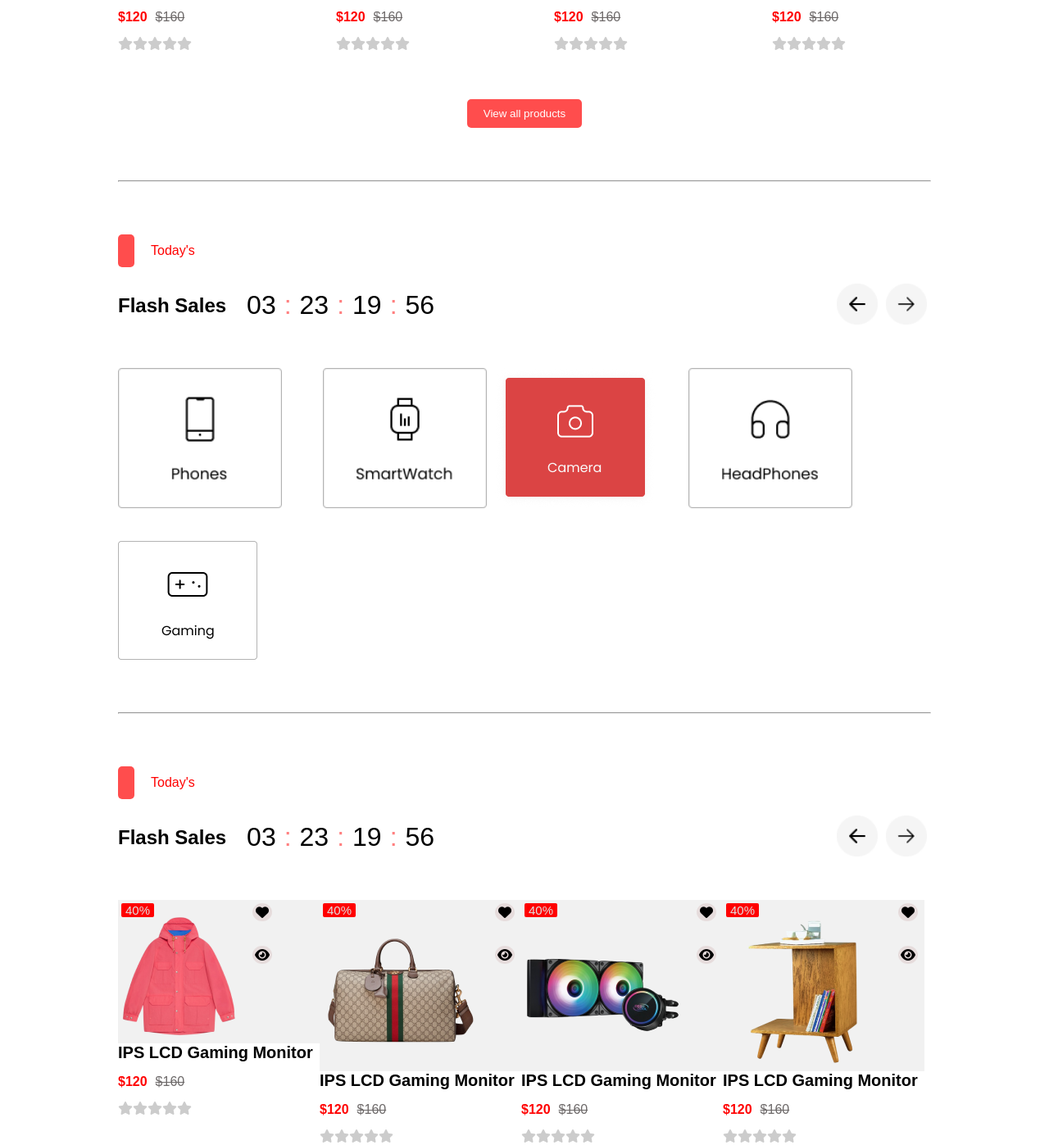
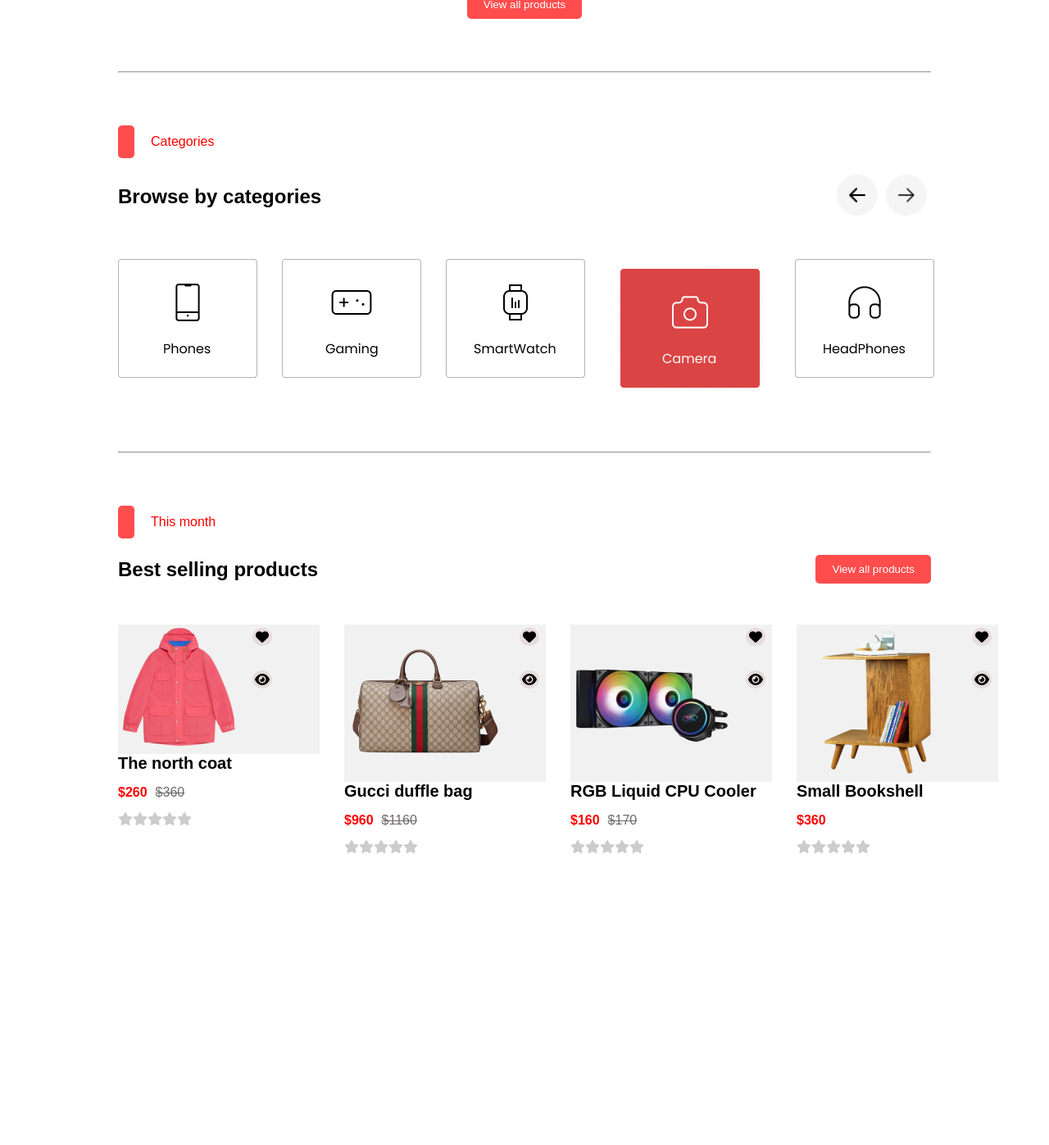
Before and after one commit to honoresh/Exclusive-e-commerce, a plain HTML site: page index.html in a window 1280 px wide. Shown: the part 1312-2709 px from the top of the page at 82% size. After the commit the page ends 2421 px from the top, so only its background shows below. Drawn offline with Linux system fonts and the light colour scheme.

Commit message:
add new upgrades

```diff
--- a/index.html
+++ b/index.html
@@ -70,8 +70,8 @@
         <section class="iphone-home">
           <div class="sidebar">
             <ul>
-              <li><a href="#">Women's Fashion</a></li>
-              <li><a href="#">Men's Fashion</a></li>
+              <span><li><a href="#">Women's Fashion</a></li></span>
+              <span><li><a href="#">Men's Fashion</a></li></span>
               <li><a href="#">Electronics</a></li>
               <li><a href="#">Home & Lifestyle</a></li>
               <li><a href="#">Medicine</a></li>
@@ -173,7 +173,7 @@
                   <div class="parts">
                     <div class="one">
                       <div class="percentage">
-                        <span class="num">40%</span>
+                        <span class="num">-30%</span>
                       </div>
                       <div class="img">
                         <img
@@ -193,8 +193,8 @@
                 <div class="info">
                   <span class="name">AK-900 Wired Keyboard</span>
                   <div class="price">
-                    <span class="amount1">$120</span>
-                    <span class="old-price"><del>$160</del></span>
+                    <span class="amount1">$370</span>
+                    <span class="old-price"><del>$400</del></span>
                   </div>
                   <div class="star-rating">
                     <input type="radio" id="5-stars" name="rating" value="5" />
@@ -215,7 +215,7 @@
                   <div class="parts">
                     <div class="one">
                       <div class="percentage">
-                        <span class="num">40%</span>
+                        <span class="num">-35%</span>
                       </div>
                       <div class="img">
                         <img
@@ -235,8 +235,8 @@
                 <div class="info">
                   <span class="name">IPS LCD Gaming Monitor</span>
                   <div class="price">
-                    <span class="amount1">$120</span>
-                    <span class="old-price"><del>$160</del></span>
+                    <span class="amount1">$960</span>
+                    <span class="old-price"><del>$1160</del></span>
                   </div>
                   <div class="star-rating">
                     <input type="radio" id="5-stars" name="rating" value="5" />
@@ -257,7 +257,7 @@
                   <div class="parts">
                     <div class="one">
                       <div class="percentage">
-                        <span class="num">40%</span>
+                        <span class="num">-25%</span>
                       </div>
                       <div class="img">
                         <img
@@ -277,8 +277,8 @@
                 <div class="info">
                   <span class="name">S-series comfort chair</span>
                   <div class="price">
-                    <span class="amount1">$120</span>
-                    <span class="old-price"><del>$160</del></span>
+                    <span class="amount1">$375</span>
+                    <span class="old-price"><del>$400</del></span>
                   </div>
                   <div class="star-rating">
                     <input type="radio" id="5-stars" name="rating" value="5" />
@@ -304,19 +304,13 @@
         <section class="third">
           <div class="todays">
             <div id="label"></div>
-            <span>Today's</span>
+            <span>Categories</span>
           </div>
 
           <div class="arrows">
             <div class="para">
               <div class="Flash-sales">
-                <h2>Flash Sales</h2>
-              </div>
-              <div id="countdown">
-                <span id="days">03</span><span class="colon">:</span>
-                <span id="hours">23</span><span class="colon">:</span>
-                <span id="minutes">19</span><span class="colon">:</span>
-                <span id="seconds">56</span>
+                <h2>Browse by categories</h2>
               </div>
             </div>
 
@@ -336,62 +330,48 @@
           <div class="cards">
             <div class="card">
               <div class="pics">
-                <div class="parts">
-                  <img src="./assets/Category-Phone.png" alt="" />
-                </div>
-                <div class="parts">
-                  <img src="./assets/com.png" alt="" />
-                </div>
-                <div class="parts">
-                  <img src="./assets/smart watch.png" alt="" />
-                </div>
-                <div class="parts">
-                  <img src="./assets/Cam.png" alt="" />
-                </div>
-                <div class="parts">
-                  <img src="./assets/HPhone.png" alt="" />
-                </div>
-                <div class="parts">
-                  <img src="./assets/Gaming.png" alt="" />
-                </div>
+                <a href="#"
+                  ><div class="parts">
+                    <img src="./assets/Category-Phone.png" alt="" /></div
+                ></a>
+                <a href="#"
+                  ><div class="parts">
+                    <img src="./assets/Gaming.png" alt="" /></div
+                ></a>
+                <a href="#"
+                  ><div class="parts">
+                    <img src="./assets/smart watch.png" alt="" /></div
+                ></a>
+                <a href="#"
+                  ><div class="parts">
+                    <img src="./assets/Cam.png" alt="" /></div
+                ></a>
+                <a href="#"
+                  ><div class="parts">
+                    <img src="./assets/HPhone.png" alt="" /></div
+                ></a>
               </div>
             </div>
-
-            <!--
-
-             Add more card structures here if needed -->
           </div>
         </section>
         <hr />
         <section class="fourth">
           <div class="todays">
             <div id="label"></div>
-            <span>Today's</span>
+            <span>This month</span>
           </div>
 
           <div class="arrows">
             <div class="para">
               <div class="Flash-sales">
-                <h2>Flash Sales</h2>
-              </div>
-              <div id="countdown">
-                <span id="days">03</span><span class="colon">:</span>
-                <span id="hours">23</span><span class="colon">:</span>
-                <span id="minutes">19</span><span class="colon">:</span>
-                <span id="seconds">56</span>
+                <h2>Best selling products</h2>
               </div>
             </div>
 
             <div id="arrows">
-              <button id="left-arrow" class="arrow-button">
-                <img src="./assets/Fill With Left Arrow.png" alt="Left Arrow" />
-              </button>
-              <button id="right-arrow" class="arrow-button">
-                <img
-                  src="./assets/Fill with Right Arrow.png"
-                  alt="Right Arrow"
-                />
-              </button>
+              <div class="more">
+                <button>View all products</button>
+              </div>
             </div>
           </div>
 
@@ -401,9 +381,6 @@
                 <div class="havit">
                   <div class="parts">
                     <div class="one">
-                      <div class="percentage">
-                        <span class="num">40%</span>
-                      </div>
                       <div class="img">
                         <img
                           src="./assets/jacke.png"
@@ -420,10 +397,10 @@
                 </div>
 
                 <div class="info">
-                  <span class="name">IPS LCD Gaming Monitor</span>
+                  <span class="name">The north coat</span>
                   <div class="price">
-                    <span class="amount1">$120</span>
-                    <span class="old-price"><del>$160</del></span>
+                    <span class="amount1">$260</span>
+                    <span class="old-price"><del>$360</del></span>
                   </div>
                   <div class="star-rating">
                     <input type="radio" id="5-stars" name="rating" value="5" />
@@ -443,9 +420,6 @@
                 <div class="havit">
                   <div class="parts">
                     <div class="one">
-                      <div class="percentage">
-                        <span class="num">40%</span>
-                      </div>
                       <div class="img">
                         <img
                           src="./assets/female bag.png"
@@ -462,10 +436,10 @@
                 </div>
 
                 <div class="info">
-                  <span class="name">IPS LCD Gaming Monitor</span>
+                  <span class="name">Gucci duffle bag</span>
                   <div class="price">
-                    <span class="amount1">$120</span>
-                    <span class="old-price"><del>$160</del></span>
+                    <span class="amount1">$960</span>
+                    <span class="old-price"><del>$1160</del></span>
                   </div>
                   <div class="star-rating">
                     <input type="radio" id="5-stars" name="rating" value="5" />
@@ -485,9 +459,6 @@
                 <div class="havit">
                   <div class="parts">
                     <div class="one">
-                      <div class="percentage">
-                        <span class="num">40%</span>
-                      </div>
                       <div class="img">
                         <img
                           src="./assets/speaker1.png"
@@ -504,10 +475,10 @@
                 </div>
 
                 <div class="info">
-                  <span class="name">IPS LCD Gaming Monitor</span>
+                  <span class="name">RGB Liquid CPU Cooler</span>
                   <div class="price">
-                    <span class="amount1">$120</span>
-                    <span class="old-price"><del>$160</del></span>
+                    <span class="amount1">$160</span>
+                    <span class="old-price"><del>$170</del></span>
                   </div>
                   <div class="star-rating">
                     <input type="radio" id="5-stars" name="rating" value="5" />
@@ -523,13 +494,11 @@
                   </div>
                 </div>
               </div>
+
               <div class="card">
                 <div class="havit">
                   <div class="parts">
                     <div class="one">
-                      <div class="percentage">
-                        <span class="num">40%</span>
-                      </div>
                       <div class="img">
                         <img
                           src="./assets/desk.png"
@@ -546,10 +515,9 @@
                 </div>
 
                 <div class="info">
-                  <span class="name">IPS LCD Gaming Monitor</span>
+                  <span class="name">Small Bookshell</span>
                   <div class="price">
-                    <span class="amount1">$120</span>
-                    <span class="old-price"><del>$160</del></span>
+                    <span class="amount1">$360</span>
                   </div>
                   <div class="star-rating">
                     <input type="radio" id="5-stars" name="rating" value="5" />
--- a/style.css
+++ b/style.css
@@ -159,7 +159,6 @@ hr {
   width: 250px;
   background-color: #ffffff;
   padding: 10px;
-  margin-left: 60px;
 }
 
 .sidebar ul {
@@ -174,15 +173,16 @@ hr {
 .sidebar ul li a {
   text-decoration: none;
   color: #000;
-  font-size: 20px;
+  font-size: 18px;
   display: flex;
   justify-content: space-between;
   align-items: center;
 }
 
-.sidebar ul li a::after {
+.sidebar ul span li a::after {
   content: ">";
-  font-size: 16px;
+  font-size: 20px;
+  font-weight: bold;
 }
 
 .slider {
@@ -194,7 +194,7 @@ hr {
 }
 
 .slider img {
-  width: 75%;
+  width: 90%;
   height: auto;
   object-fit: cover;
   padding: 20px;
@@ -395,25 +395,43 @@ hr {
 
 /*the third section*/
 
-.third {
-  margin-top: 50px;
-}
-
 .img i {
   font-size: 100px;
 }
 
 .pics {
   display: flex;
-  flex-wrap: wrap;
-  gap: 40px;
+  gap: 30px;
 }
 
 .month {
   display: flex;
+  gap: 30px;
+}
+
+.info .product {
+  font-weight: bold;
+}
+
+.pics a {
+  display: inline-block;
+  transition: transform 0.3s ease, background-color 0.3s ease, height 0.2s ease,
+    border 0.3s ease;
+}
+
+.pics a:hover {
+  background-color: rgba(146, 1, 1, 0.493);
+  height: 144px;
+  border: #4203034d solid 1px;
+  border-radius: 10px;
+  transform: scale(1.2);
 }
 
 /*Speaker section*/
+.speaker {
+  margin-top: 50px;
+}
+
 .speaker img {
   width: 100%;
   object-fit: cover;
```
